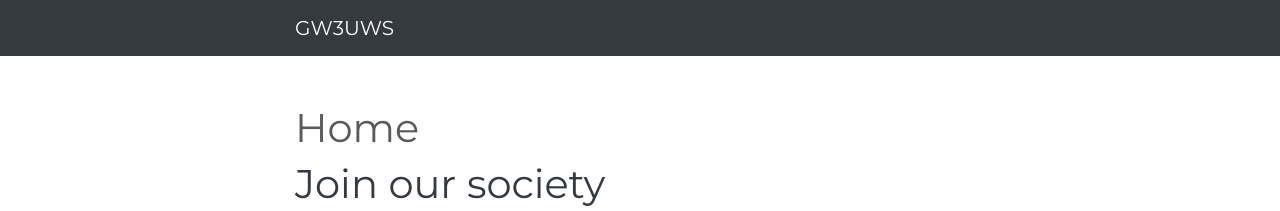
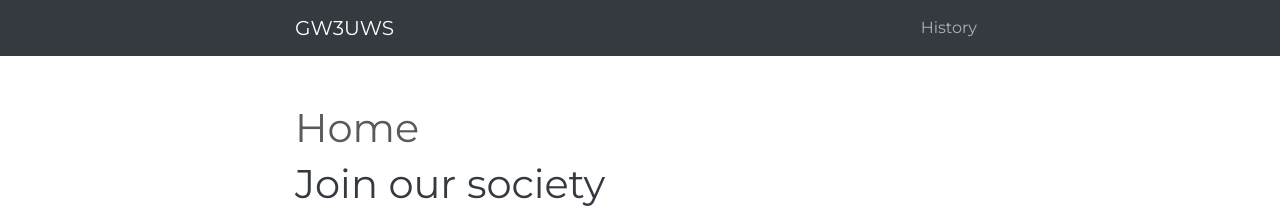
Before and after one commit to gw3uws/gw3uws.uk, a Jekyll site: the page built from index.md, in a window 1280 px wide. Shown: the part 400-611 px from the top of the page. Built offline with Jekyll 4.4.1, drawn with Linux system fonts in a browser that asks for light colours; our own code applies the rules of GitHub Pages for plain Markdown files.

Commit message:
Update _config.yml

```diff
--- a/_config.yml
+++ b/_config.yml
@@ -34,3 +34,4 @@ plugins:
 
 # A list of the pages to display in the navigation bar
 header_pages:
+  - History.md
```
